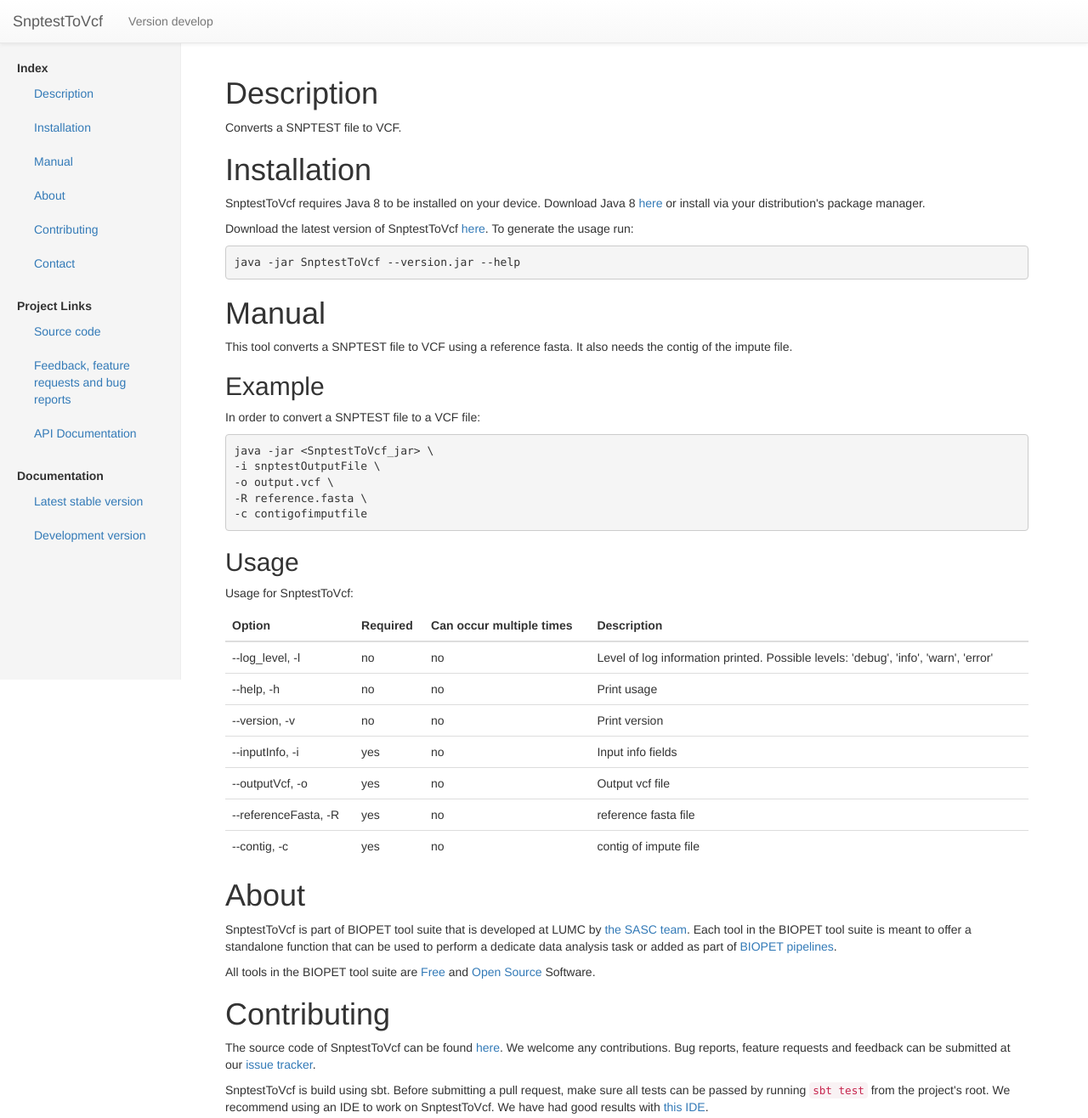
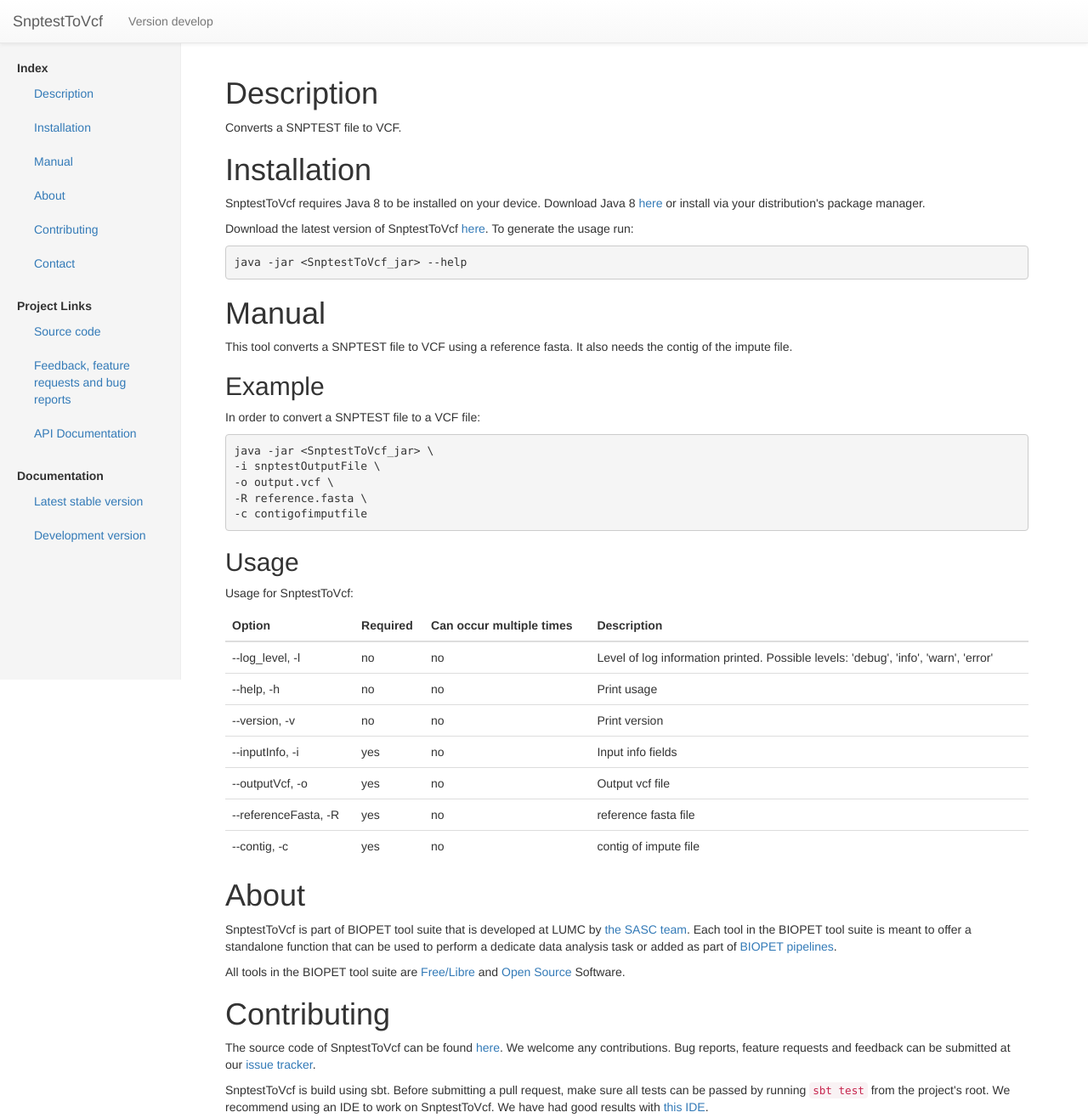
Before and after one commit to biopet/snptesttovcf, a plain HTML site: page develop/index.html in a window 1280 px wide. Shown: the top 1316 px of the page at 85% size. Drawn offline with nearby package versions, Linux system fonts and the light colour scheme.

Commit message:
updated site

```diff
--- a/develop/index.html
+++ b/develop/index.html
@@ -90,7 +90,7 @@
         or install via your distribution&#39;s package manager.</p>
         <p>Download the latest version of SnptestToVcf <a href="https://github.com/biopet/snptesttovcf/releases/">here</a>.
         To generate the usage run:</p>
-        <pre><code>java -jar SnptestToVcf --version.jar --help</code></pre>
+        <pre><code>java -jar &lt;SnptestToVcf_jar&gt; --help</code></pre>
 
         <h1 id="manual" class="section">Manual</h1>
         <p>This tool converts a SNPTEST file to VCF using a reference fasta.
@@ -165,7 +165,7 @@
         <p>SnptestToVcf is part of BIOPET tool suite that is developed at LUMC by <a href="http://sasc.lumc.nl/">the SASC team</a>.
         Each tool in the BIOPET tool suite is meant to offer a standalone function that can be used to perform a
         dedicate data analysis task or added as part of <a href="http://biopet-docs.readthedocs.io/en/latest/">BIOPET pipelines</a>.</p>
-        <p>All tools in the BIOPET tool suite are <a href="https://www.gnu.org/philosophy/free-sw.html">Free</a> and
+        <p>All tools in the BIOPET tool suite are <a href="https://www.gnu.org/philosophy/free-sw.html">Free/Libre</a> and
         <a href="https://opensource.org/osd">Open Source</a> Software.</p>
 
         <h1 id="contributing" class="section">Contributing</h1>
```
